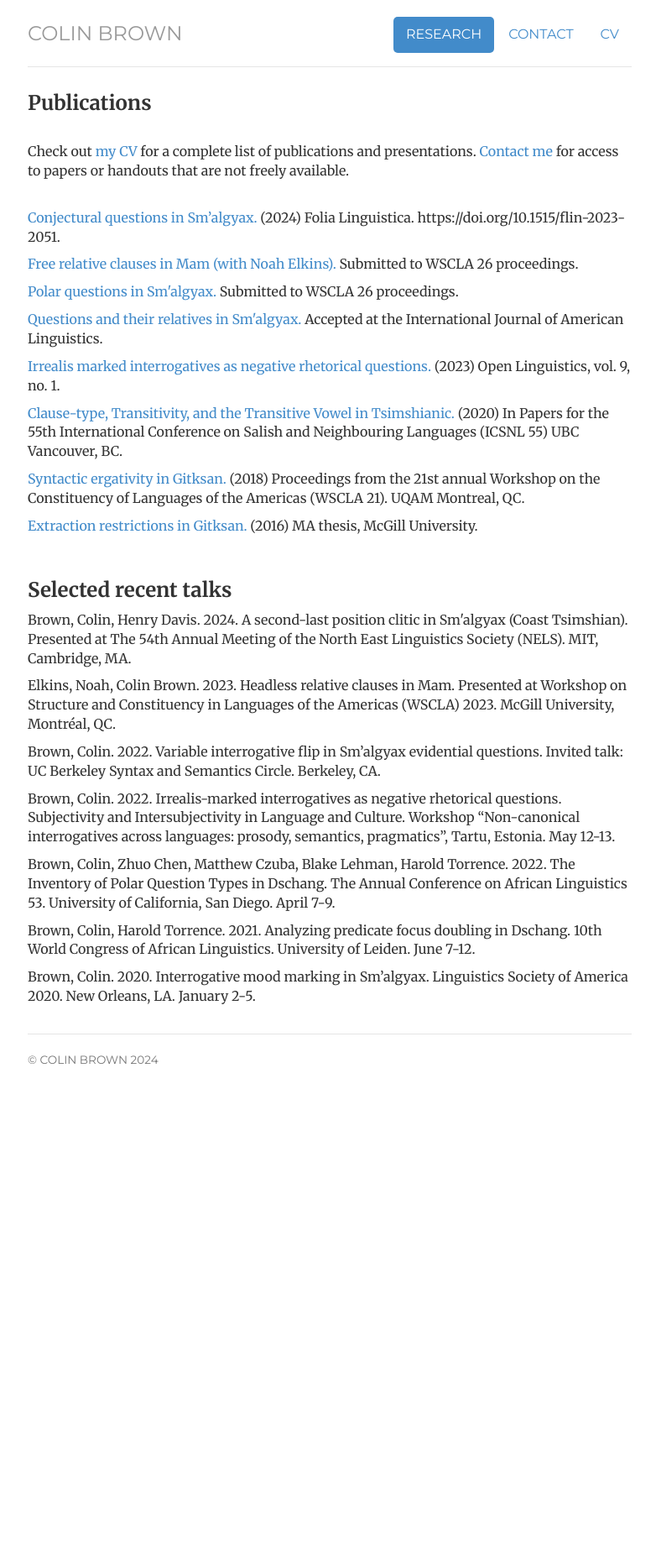
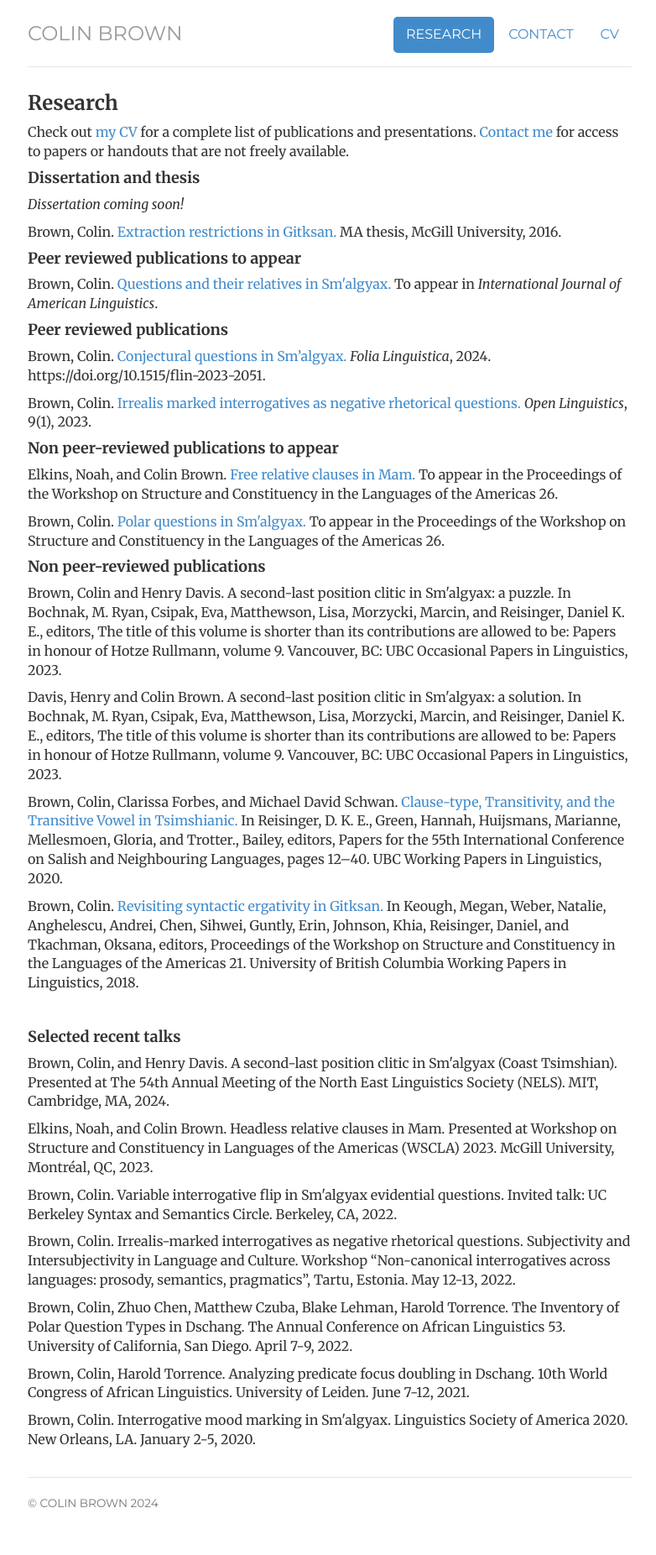
Before and after one commit to colinbr/colinbr.github.io, a Jekyll site: the page built from research/index.html, in a window 1280 px wide. Shown: the whole page at 84% size, without its empty margins (247-1029 px from the left). Built offline with Jekyll 4.4.1, drawn with Linux system fonts in a browser that asks for light colours; before the commit the page ends 1324 px from its top, so only the background shows below that.

Commit message:
update research

```diff
--- a/research/index.html
+++ b/research/index.html
@@ -7,39 +7,56 @@ cv: passive
 description: Colin Brown is a doctoral candidate in linguistics at UCLA.
 ---
 <div class="blurb">
-	<h3>Publications</h3>
-	<br>
-	<!-- <h2>What do I do?</h2> -->
-	<p> Check out <a
-			href="https://nbviewer.jupyter.org/github/colinbr/colinbr.github.io/blob/master/cv/ColinBrownCV.pdf">my
-			CV</a> for a complete list of publications and presentations. <a href="mailto: colinjbrown@ucla.edu">Contact
-			me</a> for access to papers or handouts that are not freely available.</p>
 
-	<br>
+	<h3>Research</h3>
 
-	<p><a href="https://www.degruyter.com/document/doi/10.1515/flin-2023-2051/html">Conjectural questions in Sm’algyax.</a> (2024) Folia Linguistica. https://doi.org/10.1515/flin-2023-2051.</p>
-	<p><a href="https://drive.google.com/file/d/1Vw8OztoNKWO-RVsXCaF4yKTDTrcDSIsg/view?usp=sharing">Free relative clauses in Mam (with Noah Elkins).</a> Submitted to WSCLA 26 proceedings.</p>
-	<p><a href="https://drive.google.com/file/d/1m7cMMRa2Y3h8CQolgU2tTGGQZVvLSN_6/view?usp=sharing">Polar questions in Sm'algyax.</a> Submitted to WSCLA 26 proceedings.</p>
-	<p><a href="https://lingbuzz.net/lingbuzz/007015">Questions and their relatives in Sm'algyax.</a> Accepted at the International Journal of American Linguistics.</p>
-	<p><a href="https://www.degruyter.com/document/doi/10.1515/opli-2022-0239/html">Irrealis marked interrogatives as negative rhetorical questions.</a> (2023) Open Linguistics, vol. 9, no. 1.</p>
-	<p><a href="http://lingpapers.sites.olt.ubc.ca/files/2020/07/02_ICSNL55_Brown_Forbes_Schwan_final.pdf">Clause-type, Transitivity, and the Transitive Vowel in Tsimshianic.</a> (2020)  In Papers for the 55th International Conference on Salish and Neighbouring Languages (ICSNL 55) UBC Vancouver, BC.</p>
-	<p><a href="https://lingpapers.sites.olt.ubc.ca/files/2018/01/WSCLA21-06-Brown.pdf">Syntactic ergativity in Gitksan.</a> (2018) Proceedings from the 21st annual Workshop on the
-Constituency of Languages of the Americas (WSCLA 21). UQAM Montreal, QC.</p>
-	<p><a href="https://ling.auf.net/lingbuzz/003500">Extraction restrictions in Gitksan.</a> (2016) MA thesis, McGill University.</p>
+		<p> Check out <a href="https://nbviewer.jupyter.org/github/colinbr/colinbr.github.io/blob/master/cv/ColinBrownCV.pdf">my CV</a> for a complete list of publications and presentations. <a href="mailto: colinjbrown@ucla.edu">Contact me</a> for access to papers or handouts that are not freely available.</p>
+
+	<h4>Dissertation and thesis</h4>
+
+		<p><em>Dissertation coming soon!</em></p>
+
+		<p>Brown, Colin. <a href="https://ling.auf.net/lingbuzz/003500">Extraction restrictions in Gitksan.</a> MA thesis, McGill University, 2016.</p>
+
+	<h4>Peer reviewed publications to appear</h4>
+
+		<p>Brown, Colin. <a href="https://lingbuzz.net/lingbuzz/007015">Questions and their relatives in Sm'algyax.</a> To appear in <em>International Journal of American Linguistics</em>.</p>
+
+	<h4>Peer reviewed publications</h4>
+
+		<p>Brown, Colin. <a href="https://www.degruyter.com/document/doi/10.1515/flin-2023-2051/html">Conjectural questions in Sm’algyax.</a> <em>Folia Linguistica</em>, 2024. https://doi.org/10.1515/flin-2023-2051.</p>
+		<p>Brown, Colin. <a href="https://www.degruyter.com/document/doi/10.1515/opli-2022-0239/html">Irrealis marked interrogatives as negative rhetorical questions.</a> <em>Open Linguistics</em>, 9(1), 2023.</p>
+
+
+	<h4>Non peer-reviewed publications to appear</h4>
+
+		<p>Elkins, Noah, and Colin Brown. <a href="https://drive.google.com/file/d/1Vw8OztoNKWO-RVsXCaF4yKTDTrcDSIsg/view?usp=sharing">Free relative clauses in Mam.</a> To appear in the Proceedings of the Workshop on
+		Structure and Constituency in the Languages of the Americas 26.</p>
+		<p>Brown, Colin. <a href="https://drive.google.com/file/d/1m7cMMRa2Y3h8CQolgU2tTGGQZVvLSN_6/view?usp=sharing">Polar questions in Sm'algyax.</a> To appear in the Proceedings of the Workshop on
+		Structure and Constituency in the Languages of the Americas 26.</p>
+
+	<h4>Non peer-reviewed publications</h4>
+
+		<p>Brown, Colin and Henry Davis. A second-last position clitic in Sm'algyax: a puzzle. In Bochnak, M. Ryan, Csipak, Eva, Matthewson, Lisa, Morzycki, Marcin, and Reisinger, Daniel K. E., editors, The title of this volume is shorter than its contributions are allowed to be: Papers in honour of Hotze Rullmann, volume 9. Vancouver, BC: UBC Occasional Papers in Linguistics, 2023.</p>
+		<p>Davis, Henry and Colin Brown. A second-last position clitic in Sm'algyax: a solution. In Bochnak, M. Ryan, Csipak, Eva, Matthewson, Lisa, Morzycki, Marcin, and Reisinger, Daniel K. E., editors, The title of this volume is shorter than its contributions are allowed to be: Papers in honour of Hotze Rullmann, volume 9. Vancouver, BC: UBC Occasional Papers in Linguistics, 2023.</p>
+		<p>Brown, Colin, Clarissa Forbes, and Michael David Schwan. <a href="http://lingpapers.sites.olt.ubc.ca/files/2020/07/02_ICSNL55_Brown_Forbes_Schwan_final.pdf">Clause-type, Transitivity, and the Transitive Vowel in Tsimshianic.</a> In Reisinger, D. K. E., Green, Hannah, Huijsmans, Marianne, Mellesmoen, Gloria, and Trotter., Bailey, editors, Papers for the 55th International Conference on Salish and Neighbouring Languages, pages 12–40. UBC Working Papers in Linguistics, 2020.</p>
+		<p>Brown, Colin. <a href="https://lingpapers.sites.olt.ubc.ca/files/2018/01/WSCLA21-06-Brown.pdf">Revisiting syntactic ergativity in Gitksan.</a> In Keough, Megan, Weber, Natalie,
+		Anghelescu, Andrei, Chen, Sihwei, Guntly, Erin, Johnson, Khia, Reisinger, Daniel, and Tkachman,
+		Oksana, editors, Proceedings of the Workshop on Structure and Constituency in the Languages of
+		the Americas 21. University of British Columbia Working Papers in Linguistics, 2018. </p>
+
 
 
 	<br>
-	<h3>Selected recent talks</h3>
-	<p>Brown, Colin, Henry Davis. 2024. A second-last position clitic in Sm'algyax (Coast Tsimshian). Presented at The 54th Annual Meeting of the North East Linguistics Society (NELS). MIT, Cambridge, MA.</p>
-	<p>Elkins, Noah, Colin Brown. 2023. Headless relative clauses in Mam. Presented at Workshop on Structure and Constituency in Languages of the Americas (WSCLA) 2023. McGill University, Montréal, QC.</p>
-	<p>Brown, Colin. 2022. Variable interrogative flip in Sm’algyax evidential questions. Invited talk: UC Berkeley Syntax and Semantics Circle. Berkeley, CA.</p>
-	<p>Brown, Colin. 2022. Irrealis-marked interrogatives as negative rhetorical questions. Subjectivity and Intersubjectivity in
-	Language and Culture. Workshop “Non-canonical interrogatives across languages: prosody, semantics, pragmatics”,
-	Tartu, Estonia. May 12-13.</p>
-	<p>Brown, Colin, Zhuo Chen, Matthew Czuba, Blake Lehman, Harold Torrence. 2022. The Inventory of Polar Question Types
-	in Dschang. The Annual Conference on African Linguistics 53. University of California, San Diego. April 7-9.</p>
-	<p>Brown, Colin, Harold Torrence. 2021. Analyzing predicate focus doubling in Dschang. 10th World Congress of African Linguistics. University of Leiden. June 7-12.</p>
-	<p>Brown, Colin. 2020. Interrogative mood marking in Sm’algyax. Linguistics Society of America 2020. New Orleans, LA. January 2-5.</p>
+	<h4>Selected recent talks</h4>
+	<p>Brown, Colin, and Henry Davis. A second-last position clitic in Sm'algyax (Coast Tsimshian). Presented at The 54th Annual Meeting of the North East Linguistics Society (NELS). MIT, Cambridge, MA, 2024.</p>
+	<p>Elkins, Noah, and Colin Brown. Headless relative clauses in Mam. Presented at Workshop on Structure and Constituency in Languages of the Americas (WSCLA) 2023. McGill University, Montréal, QC, 2023.</p>
+	<p>Brown, Colin. Variable interrogative flip in Sm'algyax evidential questions. Invited talk: UC Berkeley Syntax and Semantics Circle. Berkeley, CA, 2022.</p>
+	<p>Brown, Colin. Irrealis-marked interrogatives as negative rhetorical questions. Subjectivity and Intersubjectivity in Language and Culture. Workshop “Non-canonical interrogatives across languages: prosody, semantics, pragmatics”, Tartu, Estonia. May 12-13, 2022.</p>
+	<p>Brown, Colin, Zhuo Chen, Matthew Czuba, Blake Lehman, Harold Torrence. The Inventory of Polar Question Types
+	in Dschang. The Annual Conference on African Linguistics 53. University of California, San Diego. April 7-9, 2022.</p>
+	<p>Brown, Colin, Harold Torrence. Analyzing predicate focus doubling in Dschang. 10th World Congress of African Linguistics. University of Leiden. June 7-12, 2021.</p>
+	<p>Brown, Colin. Interrogative mood marking in Sm'algyax. Linguistics Society of America 2020. New Orleans, LA. January 2-5, 2020.</p>
 	<!-- <p> <a href="https://nbviewer.jupyter.org/github/colinbr/colinbr.github.io/blob/master/cv/ColinBrownCV.pdf">My CV</a> has the rest!</p> -->
 	<br>
 
```
